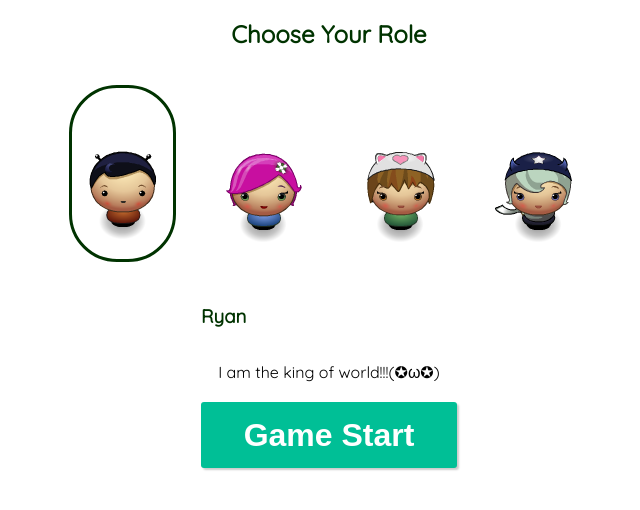
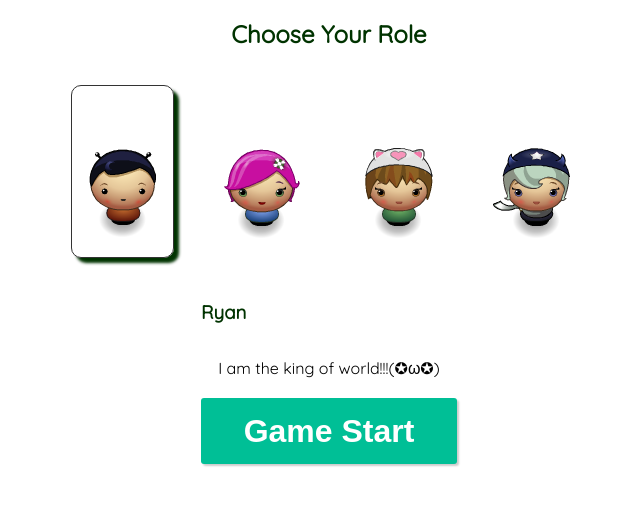
Before and after one commit to Chyren0305/udacity-game, a plain HTML site: page index.html in a window 1280 px wide. Both pictures are taken after a click on the picture 433 px from the left and 234 px from the top of the page. Shown: the part 64-574 px from the top of the page, without its empty margins (311-951 px from the left). Drawn offline with Linux system fonts and the light colour scheme.

Commit message:
Change layout => select role layout

```diff
--- a/css/style.css
+++ b/css/style.css
@@ -68,6 +68,7 @@ button.left {}
 
 #Sounds {
     position: fixed;
+    bottom: 1em;
     display: none;
     -webkit-align-items: center;
     align-items: baseline;
--- a/js/app.js
+++ b/js/app.js
@@ -347,9 +347,11 @@ function roleChoice(roleId, imgIndex) {
     for (var i = 0; i < uRole.length; i++) {
         uRole[i].style.border = 'none';
         uRole[i].style.borderRadius = 'none';
+        uRole[i].style.boxShadow = 'none';
     }
-    document.getElementById(roleId).style.border = '3px solid #030';
-    document.getElementById(roleId).style.borderRadius = '3em';
+    document.getElementById(roleId).style.border = '1px solid #333';
+    document.getElementById(roleId).style.borderRadius = '10px';
+    document.getElementById(roleId).style.boxShadow = '5px 5px 3px #030';
     roleIntro.style.display = 'flex';
     roleIntro.querySelector('h3').innerHTML = roleName[imgIndex];
     roleIntro.querySelector('p').innerHTML = roleInfo[imgIndex];
```
